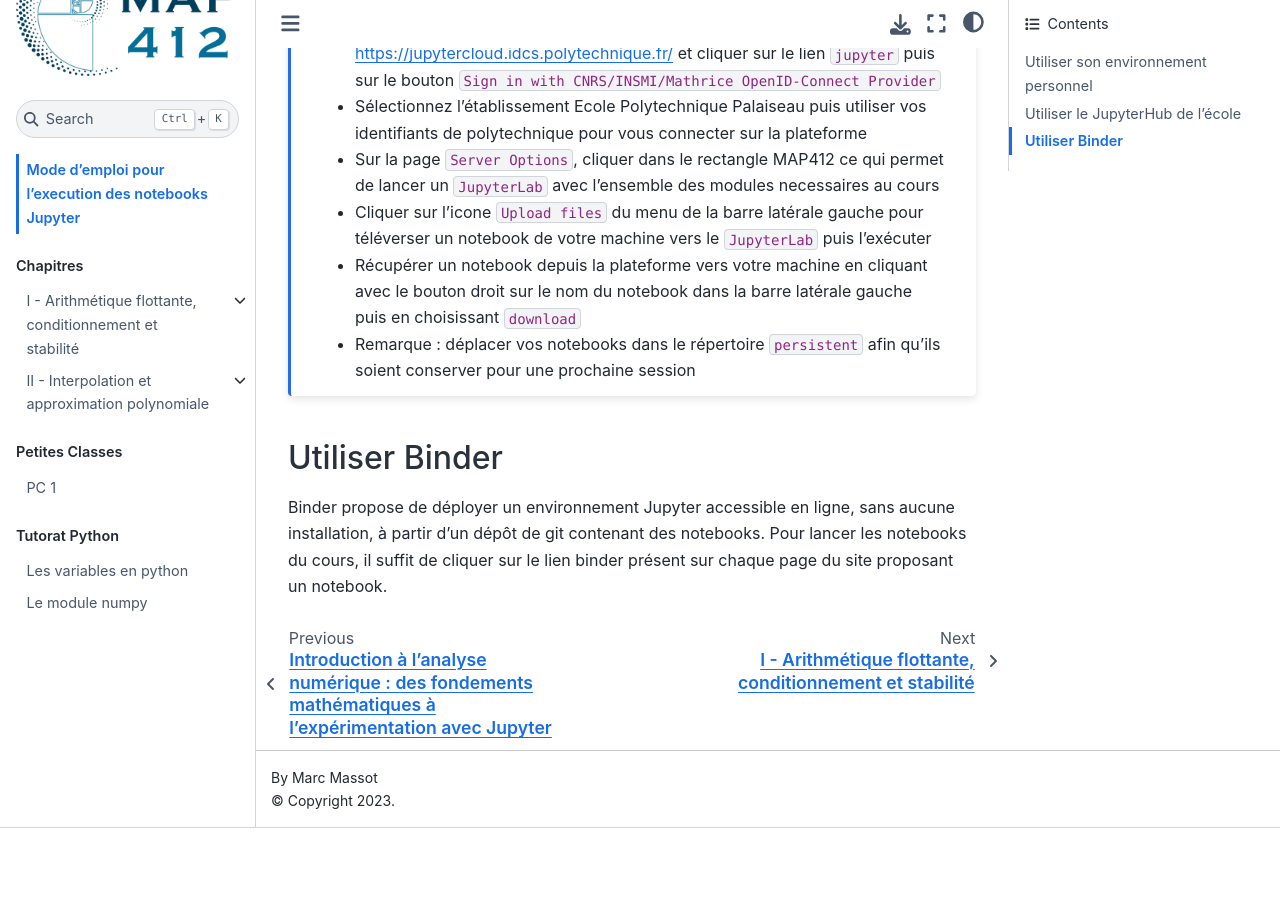
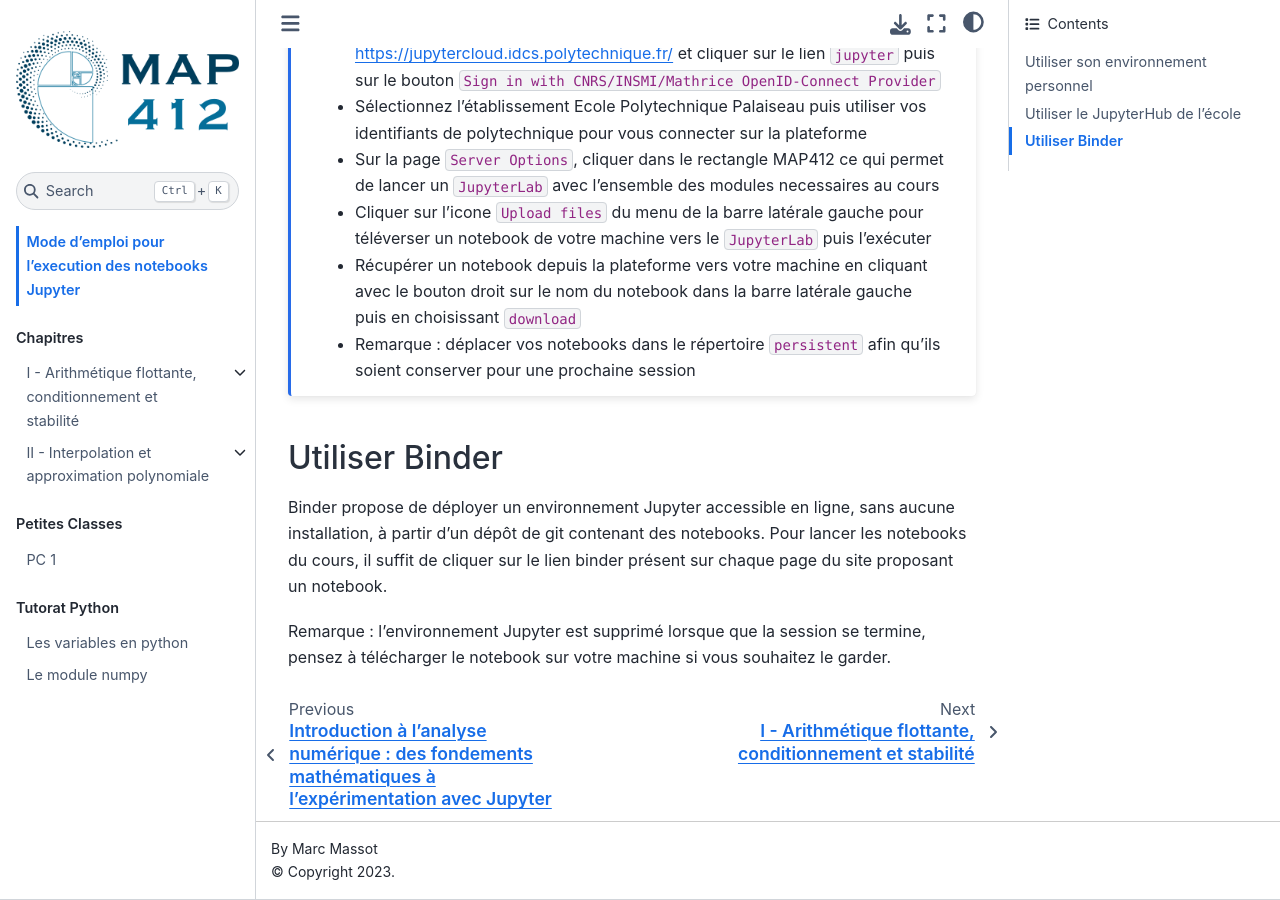
Before and after one commit to seriesl/jupyterbook, a Jupyter Book: the page built from content/mode_emploi.md, in a window 1280 px wide and 900 px high, scrolled down 1250 px. Built offline with Jupyter Book 1.0.4 settings and Sphinx 7.4.7 and the Sphinx Book theme 1.1.4, drawn with Linux system fonts in a browser that asks for light colours; comment, search, counter and statistics services are not loaded; before the commit the page ends 2078 px from its top, so only the background shows below that; some of the changed lines change nothing that is shown.

Commit message:
minor modif.

```diff
--- a/_config.yml
+++ b/_config.yml
@@ -24,7 +24,7 @@
 
 # Information about where the book exists on the web
 repository:
-  url: https://github.com/seriesl/jupyterbook  # Online location of your book
+  url: https://github.com/hpc-maths/jupyterbook.git  # Online location of your book
   #path_to_book: docs  # Optional path to your book, relative to the repository root
   branch: master  # Which branch of the repository should be used when creating links (optional)
 
--- a/content/mode_emploi.md
+++ b/content/mode_emploi.md
@@ -62,3 +62,5 @@
 
 Binder propose de déployer un environnement Jupyter accessible en ligne, sans aucune installation, à partir d’un dépôt de git contenant des notebooks.
 Pour lancer les notebooks du cours, il suffit de cliquer sur le lien binder présent sur chaque page du site proposant un notebook.
+
+Remarque : l'environnement Jupyter est supprimé lorsque que la session se termine, pensez à télécharger le notebook sur votre machine si vous souhaitez le garder.
```
